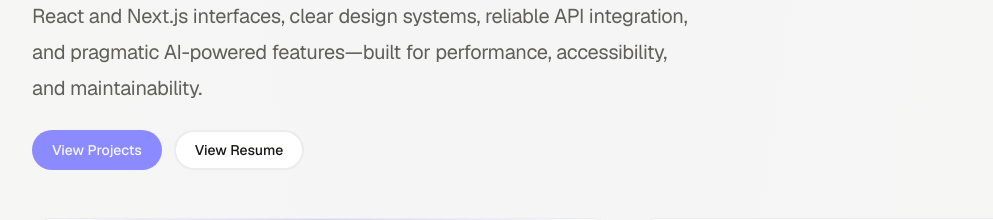
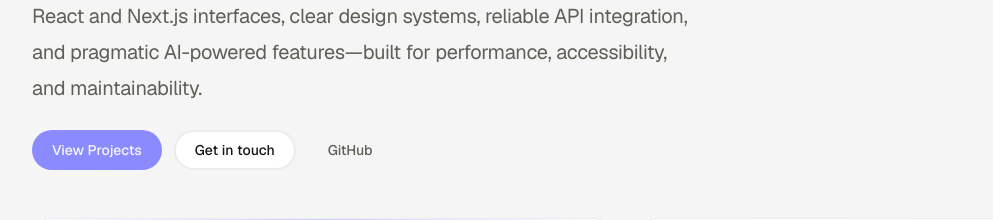
Before and after one commit to Mostafa-YMS/Portfolio, a Next.js app: page / in a window 1280 px wide. Shown: the part 1160-1380 px from the top of the page, without its empty margins (112-1105 px from the left). Built offline with nearby package versions, Linux system fonts and the light colour scheme; no server answers.

Commit message:
content: configure verified contact links

```diff
--- a/src/content/contact.ts
+++ b/src/content/contact.ts
@@ -3,36 +3,22 @@ import type { ContactMethod, ExternalLink, ResumeMetadata } from "./types";
 export const contactMethods: ContactMethod[] = [
   {
     type: "email",
-    value: "[PLACEHOLDER: EMAIL_ADDRESS]",
-    href: "mailto:[PLACEHOLDER: EMAIL_ADDRESS]",
+    value: "mostafa.yms94@gmail.com",
+    href: "mailto:mostafa.yms94@gmail.com",
     label: "Email",
-  },
-  {
-    type: "location",
-    value: "[PLACEHOLDER: CITY/COUNTRY]",
-    label: "Location",
   },
 ];
 
 export const externalLinks: ExternalLink[] = [
   {
     platform: "github",
-    href: "[PLACEHOLDER: GITHUB_URL]",
+    href: "https://github.com/Mostafa-YMS",
     label: "GitHub",
-    handle: "[PLACEHOLDER: GITHUB_HANDLE]",
-  },
-  {
-    platform: "linkedin",
-    href: "[PLACEHOLDER: LINKEDIN_URL]",
-    label: "LinkedIn",
-    handle: "[PLACEHOLDER: LINKEDIN_HANDLE]",
+    handle: "Mostafa-YMS",
   },
 ];
 
 export const resumeMetadata: ResumeMetadata = {
-  filePath: "/resume.pdf",
-  filename: "[PLACEHOLDER: RESUME_FILENAME e.g., First-Last-Resume.pdf]",
-  version: "[PLACEHOLDER: VERSION e.g., 2025-10]",
-  lastUpdated: "[PLACEHOLDER: YYYY-MM-DD]",
-  notes: "[PLACEHOLDER: NOTES about resume contents]",
+  filePath: "",
+  filename: "",
 };
```
